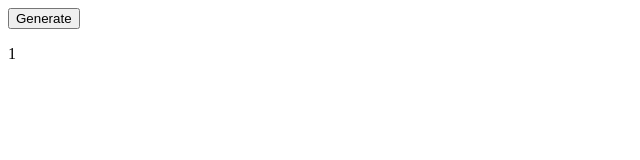
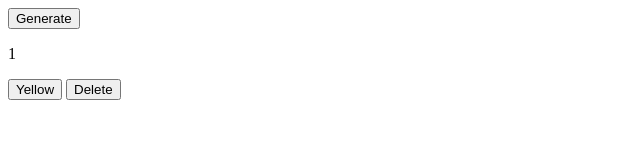
Before and after one commit to z-ilyas/jquery-color-swap-public, a plain HTML site: page index.html in a window 1280 px wide. Both pictures are taken after a click on the button "Generate". Shown: the whole page, without its empty margins (0-640 px from the left). Drawn offline with Linux system fonts and the light colour scheme.

Commit message:
step 4 is done

```diff
--- a/javascript.js
+++ b/javascript.js
@@ -7,5 +7,7 @@ function onReady() {
 function createElement(){
     $('Main').append(`<div>
     <p> ${counter++}</p>
+    <button>Yellow</button>
+    <button>Delete</button>
     </div>`);
 }
```
Also changed, not shown: index.html (+1 -3 lines).
